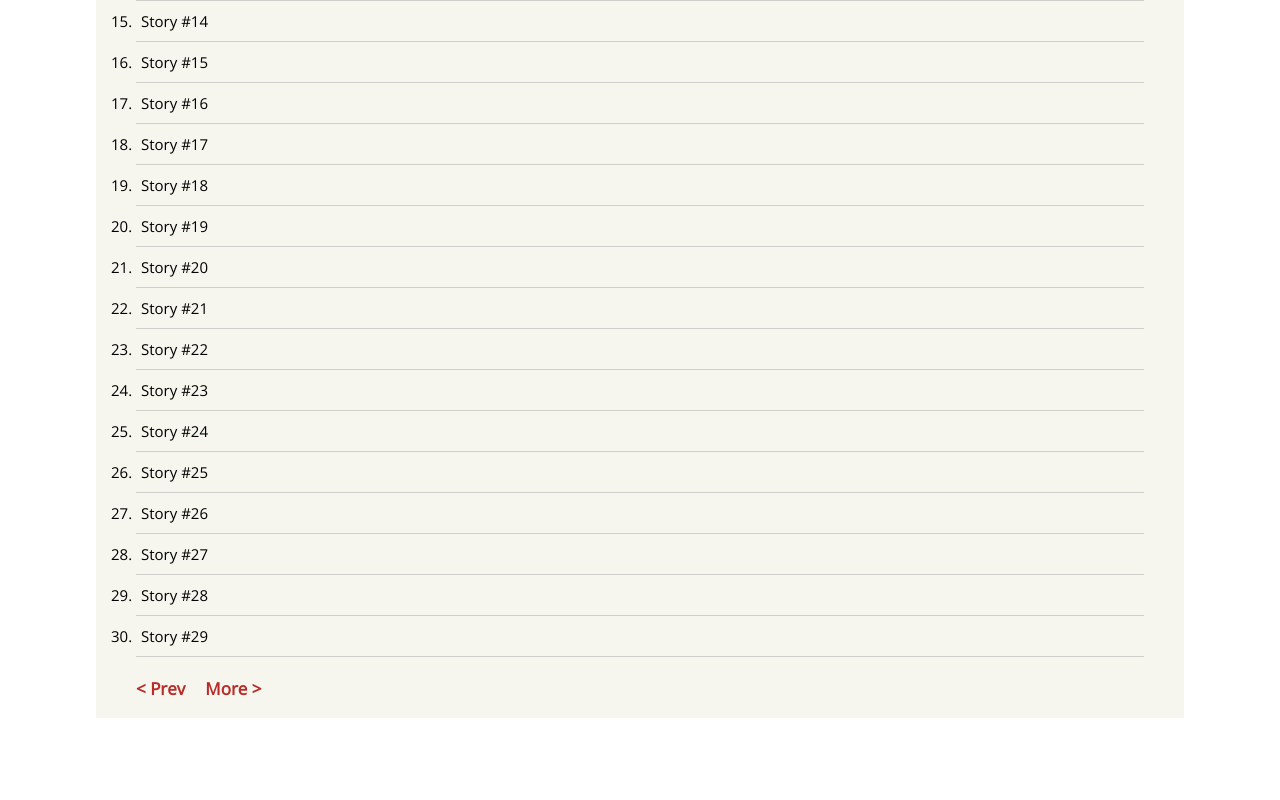
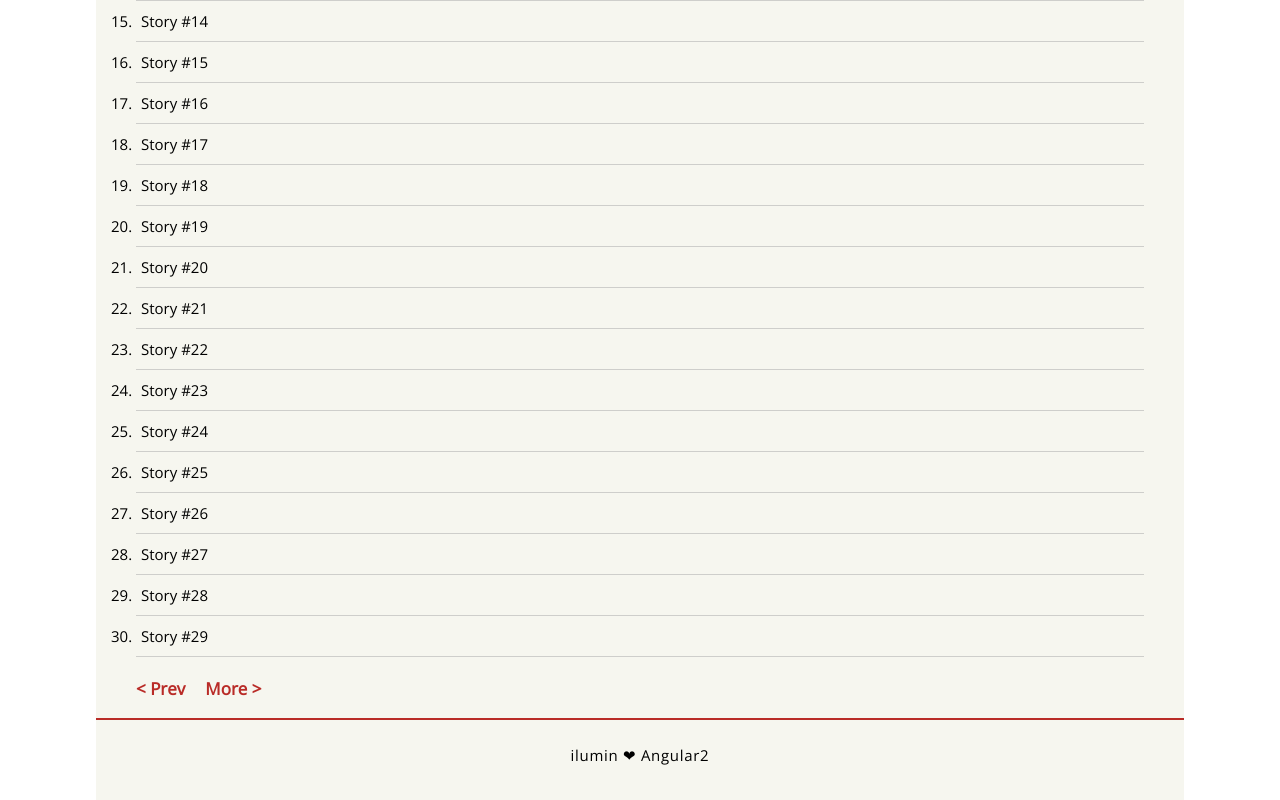
Before and after one commit to ilumin/hn-angular2, an Angular app: page / in a window 1280 px wide. Shown: the part 637-1437 px from the top of the page. Before the commit the page ends 1355 px from the top, so only its background shows below. Built offline with nearby package versions, Linux system fonts and the light colour scheme.

Commit message:
UPDATE footer style

```diff
--- a/src/app/app.component.html
+++ b/src/app/app.component.html
@@ -1,4 +1,5 @@
 <div id="wrapper">
   <app-header></app-header>
   <app-stories></app-stories>
+  <app-footer></app-footer>
 </div>
--- a/src/app/app.component.scss
+++ b/src/app/app.component.scss
@@ -23,6 +23,6 @@ body {
 
    @media #{$mobile-only} {
     width: 100%;
-    background-color: #fff;
+    padding: 50px 0 0;
   }
 }
--- a/src/app/footer/footer.component.html
+++ b/src/app/footer/footer.component.html
@@ -1,3 +1,3 @@
-<p>
-  footer works!
-</p>
+<div id="footer">
+  <p>ilumin ❤ Angular2</p>
+</div>
--- a/src/app/footer/footer.component.scss
+++ b/src/app/footer/footer.component.scss
@@ -0,0 +1,24 @@
+$mobile-only: "only screen and (max-width : 768px)";
+
+#footer {
+  position: relative;
+  padding: 10px;
+  height: 60px;
+  border-top: 2px solid #b92b27;
+  letter-spacing: 0.7px;
+  text-align: center;
+
+  a {
+  	color: #b92b27;
+  	font-weight: bold;
+  	text-decoration: none;
+
+    &:hover {
+      text-decoration: underline;
+    }
+  }
+
+  @media #{$mobile-only} {
+    // display: none;
+  }
+}
```
